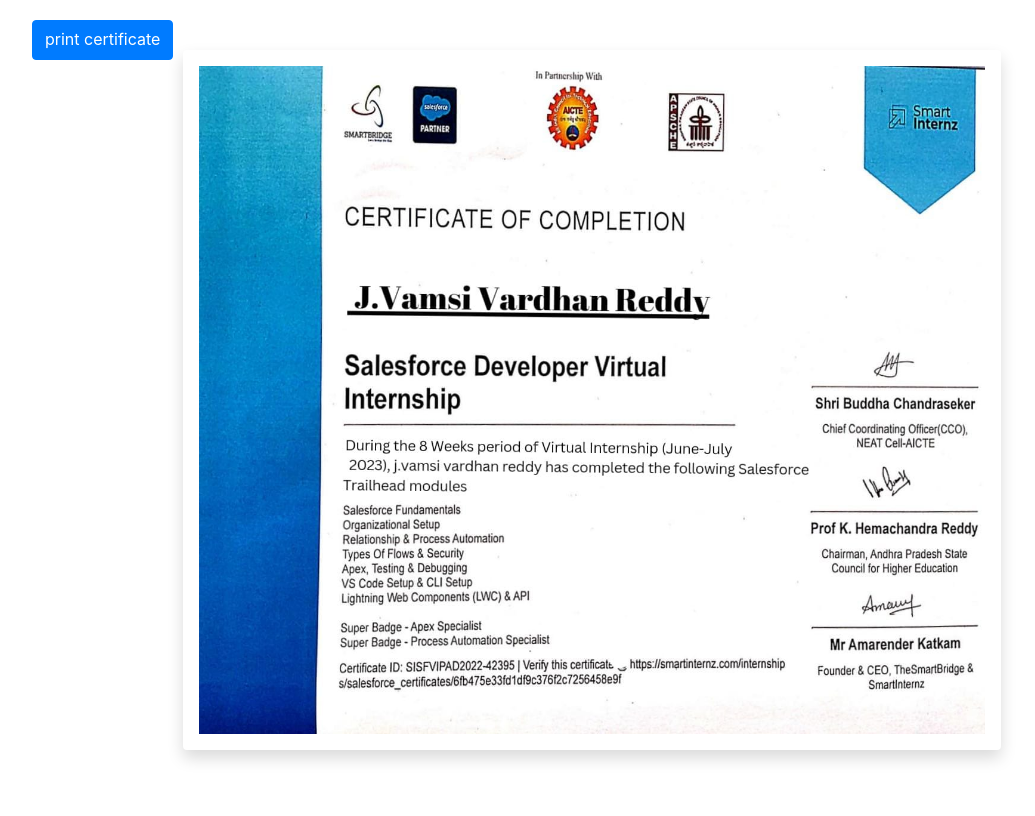
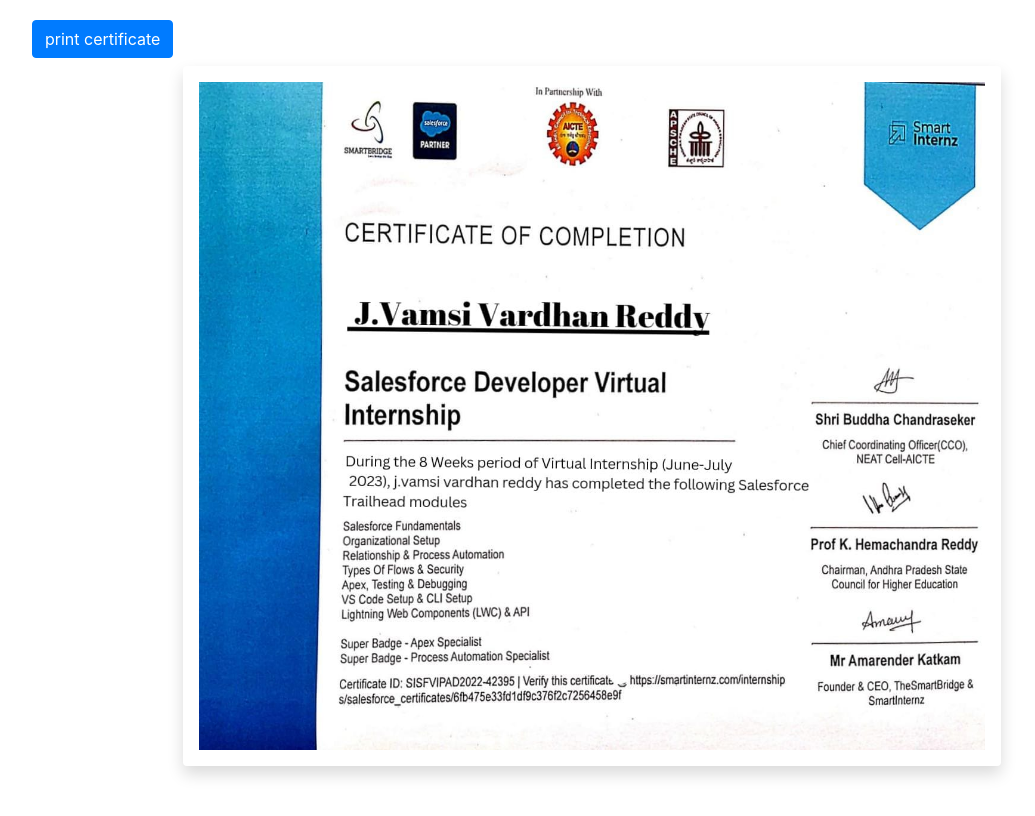
Before and after one commit to vamsireddy1133/smartinternz, a plain HTML site: page index.html in a window 1280 px wide. Shown: the whole page, without its empty margins (48-1083 px from the left). Drawn offline with nearby package versions, Linux system fonts and the light colour scheme.

Commit message:
Add files via upload

```diff
--- a/index.html
+++ b/index.html
@@ -17,6 +17,7 @@
             position: absolute;
             top: 20px;
             left: 80px;
+            margin-bottom: 10px;
         }
 
         #image-container {
@@ -35,14 +36,14 @@
     </style>
 </head>
 <body>
-    <button id="button" class="btn btn-md btn-primary pb-2">
+    <button id="button" class="btn btn-md btn-primary b-5">
         <a href="image1.jpg" download="image1.jpg" style="color: white; text-decoration: none;">
             print certificate
         </a>
     </button>
 
         <center>
-        <div id="image-container">
+        <div id="image-container" class="m-3">
             <img id="image"  class="shadow p-3 mb-5 bg-body-black rounded" src="image1.jpg" alt="Sample Image">
         </div>
        </center>
```
